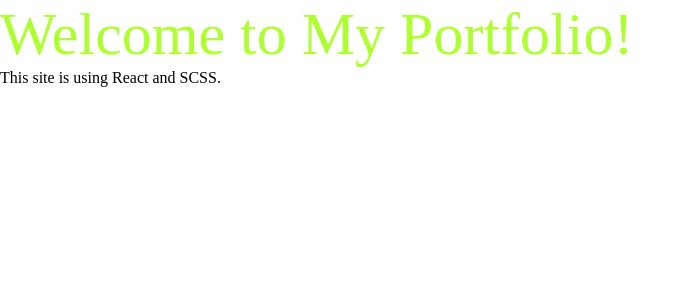
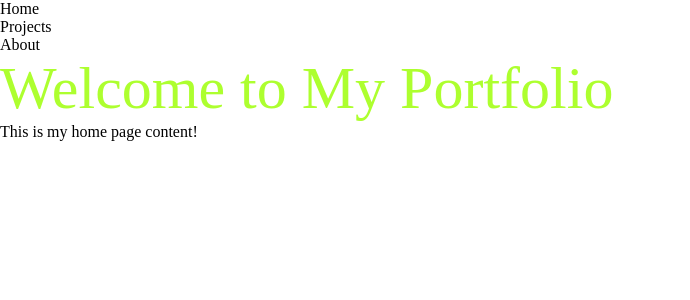
Before and after one commit to kaclark219/Web-Portfolio, a React (Vite) app in the folder kac-portfolio/: page / in a window 1280 px wide. Shown: the top 300 px of the page, without its empty margins (0-690 px from the left). Built offline with nearby package versions, Linux system fonts and the light colour scheme.

Commit message:
added basic page structure & nav bar

```diff
--- a/kac-portfolio/package.json
+++ b/kac-portfolio/package.json
@@ -10,8 +10,12 @@
     "preview": "vite preview"
   },
   "dependencies": {
+    "framer-motion": "^12.9.4",
+    "phosphor-react": "^1.4.1",
     "react": "^19.0.0",
-    "react-dom": "^19.0.0"
+    "react-dom": "^19.0.0",
+    "react-parallax": "^3.5.2",
+    "react-router-dom": "^7.5.3"
   },
   "devDependencies": {
     "@eslint/js": "^9.22.0",
--- a/kac-portfolio/src/App.jsx
+++ b/kac-portfolio/src/App.jsx
@@ -3,13 +3,34 @@
 import viteLogo from '/vite.svg'
 import './style/style.css'
 
+import { GithubLogo, ArrowRight, GameController } from 'phosphor-react';
+import { Parallax } from 'react-parallax';
+import { motion } from 'framer-motion';
+import { BrowserRouter, Routes, Route, Link } from 'react-router-dom';
+
+import Home from './pages/Home';
+import Projects from './pages/Projects';
+import About from './pages/About';
+
+
 function App() {
   return (
-    <div>
-      <h1>Welcome to My Portfolio!</h1>
-      <p>This site is using React and SCSS.</p>
-    </div>
+    <BrowserRouter>
+      <nav className="navbar">
+        <ul className="nav-links">
+          <li><Link to="/">Home</Link></li>
+          <li><Link to="/projects">Projects</Link></li>
+          <li><Link to="/about">About</Link></li>
+        </ul>
+      </nav>
+
+      <Routes>
+        <Route path="/" element={<Home />} />
+        <Route path="/projects" element={<Projects />} />
+        <Route path="/about" element={<About />} />
+      </Routes>
+    </BrowserRouter>
   );
 }
 
-export default App
+export default App;
--- /dev/null
+++ b/kac-portfolio/src/pages/About.jsx
@@ -0,0 +1,10 @@
+function About() {
+    return (
+        <div>
+            <h1>Welcome to My Portfolio</h1>
+            <p>This is my about page content!</p>
+        </div>
+    );
+}
+
+export default About;
--- /dev/null
+++ b/kac-portfolio/src/pages/Home.jsx
@@ -0,0 +1,10 @@
+function Home() {
+    return (
+        <div>
+            <h1>Welcome to My Portfolio</h1>
+            <p>This is my home page content!</p>
+        </div>
+    );
+}
+
+export default Home;
--- /dev/null
+++ b/kac-portfolio/src/pages/Projects.jsx
@@ -0,0 +1,10 @@
+function Projects() {
+    return (
+        <div>
+            <h1>Welcome to My Portfolio</h1>
+            <p>This is my projects page content!</p>
+        </div>
+    );
+}
+
+export default Projects;
```
Also changed, not shown: 1 other file (tests, documents, lock files or other folders).
